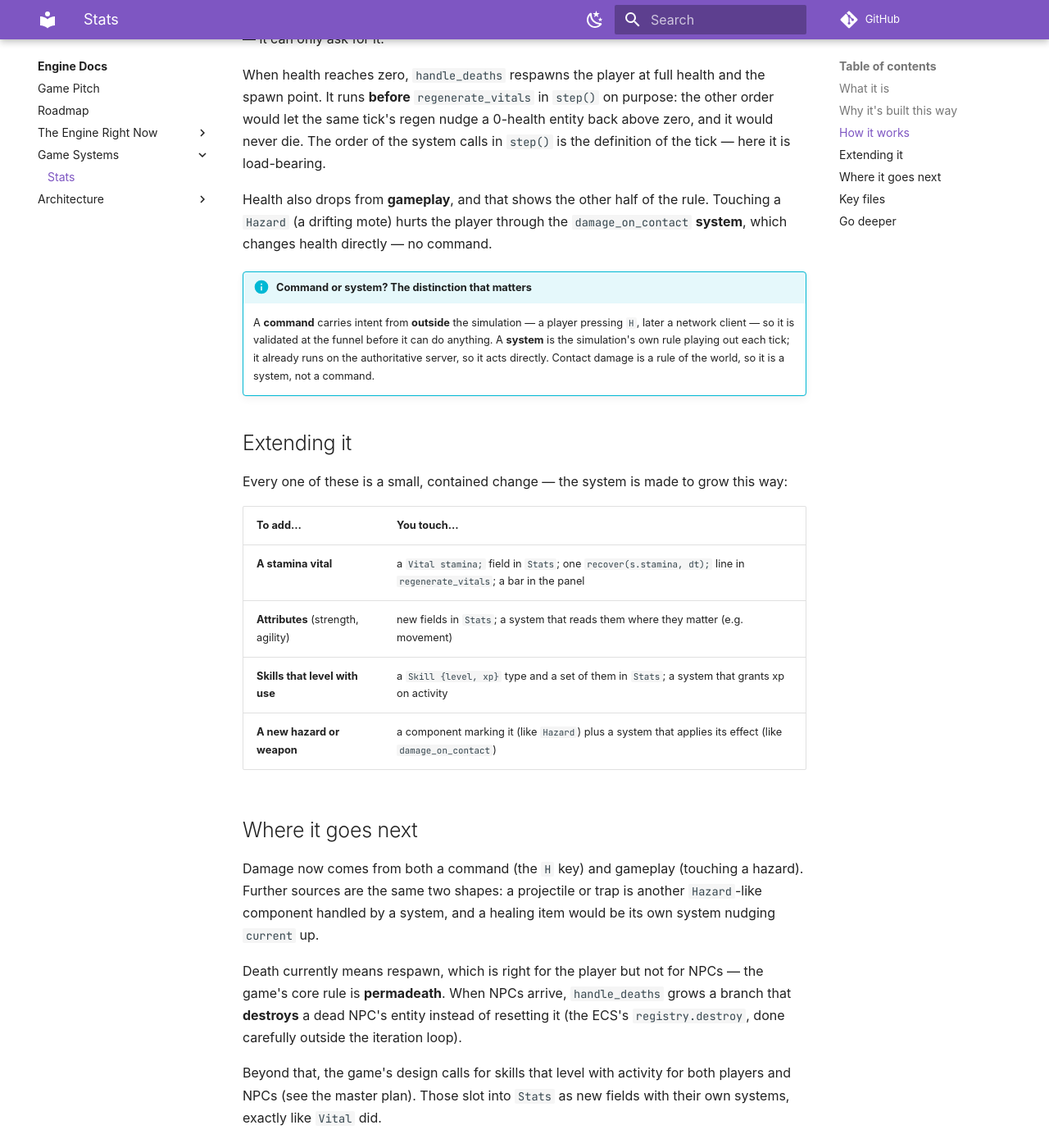
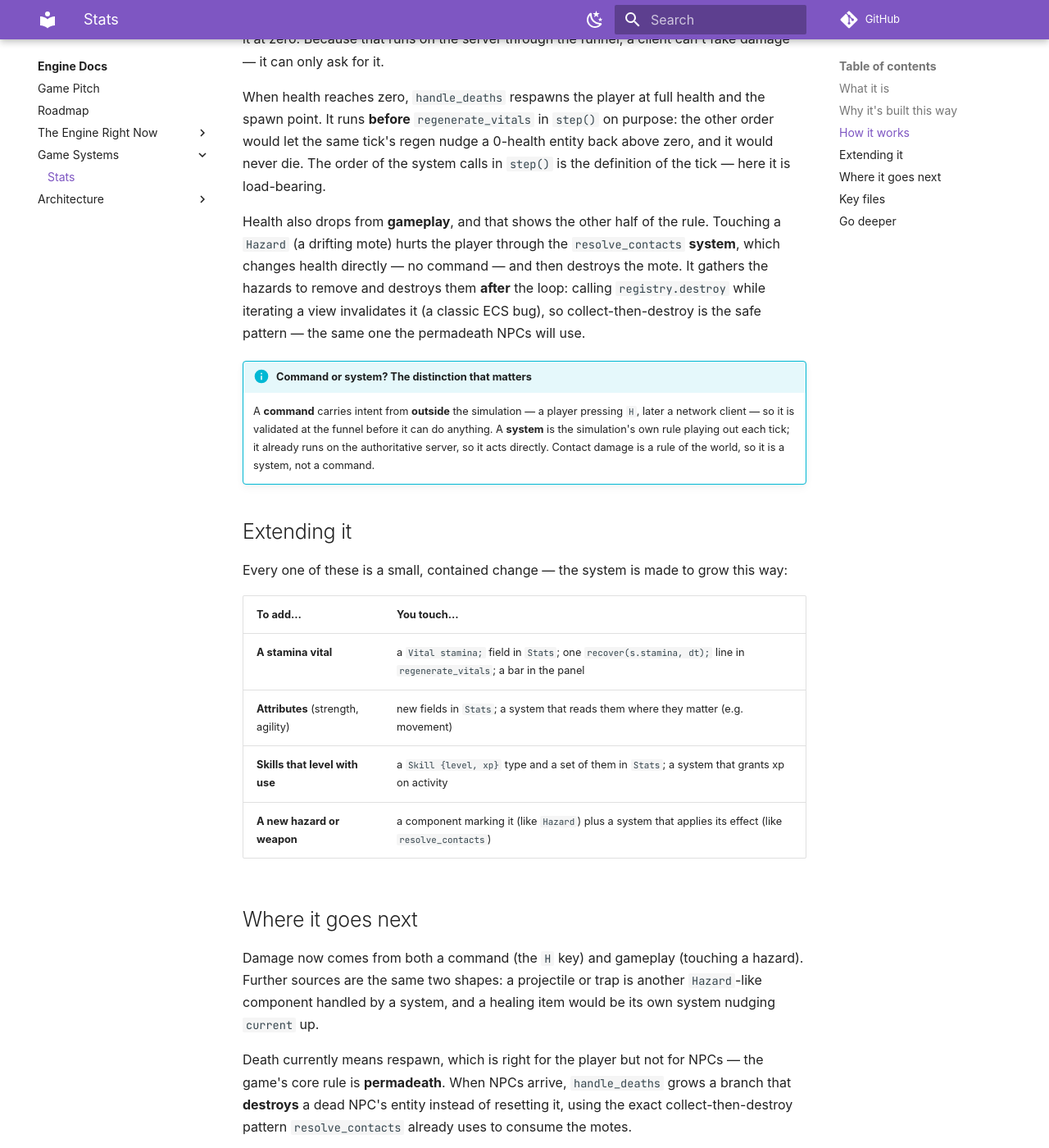
Before and after one commit to IsItJeff/game-engine, an MkDocs documentation site: the page built from docs/engine/stats-system.md, in a window 1280 px wide and 1400 px high, scrolled down 1699 px. Shown: the whole window at 82% size. Built offline with MkDocs 1.6.1 and Material for MkDocs 9.7.7, drawn with Linux system fonts in a browser that asks for light colours; some web fonts are replaced; comment, search, counter and statistics services are not loaded; some of the changed text lies outside the part shown.

Commit message:
feat: motes consumed on contact — safe entity destruction (collect-then-destroy)
Reworks contact into a discrete hit-and-consume, teaching the ECS destruction
pattern the game's permadeath needs:
- Hazard.damage_per_second -> Hazard.damage (per-hit)
- damage_on_contact -> resolve_contacts: on overlap, deal damage (clamp 0) then
  DESTROY the hazard. Gathers victims into a vector and destroys them AFTER the
  view loop — destroying mid-iteration invalidates the view (classic ECS bug)
- tests: touching damages AND consumes (reg.valid == false); far one survives
- panel help + stats doc updated; doc notes this is the same collect-then-destroy
  pattern permadeath NPCs will use

Green under dev (ASan/UBSan) and ci (-Werror); 12 sim tests pass; docs --strict green.

Co-Authored-By: Claude Fable 5 <noreply@anthropic.com>

```diff
--- a/docs/engine/stats-system.md
+++ b/docs/engine/stats-system.md
@@ -14,8 +14,9 @@ a real feature.
 - **`DamagePlayer`** — a command that subtracts from a player's health, applied
   through the funnel (the `H` key in the demo).
 - **`handle_deaths`** — a system that respawns a player whose health reaches zero.
-- **`Hazard` + `damage_on_contact`** — a component marking dangerous entities and
-  a system that hurts players who touch them (the drifting motes).
+- **`Hazard` + `resolve_contacts`** — a component marking dangerous entities and a
+  system that damages a player who touches one and then destroys it (the drifting
+  motes are consumed on contact).
 
 Honest scope: only `health` exists so far. It regenerates, it drops both when a
 debug key fires a damage command and when a drifting hazard touches the player,
@@ -72,7 +73,11 @@ the definition of the tick — here it is load-bearing.
 
 Health also drops from *gameplay*, and that shows the other half of the rule.
 Touching a `Hazard` (a drifting mote) hurts the player through the
-`damage_on_contact` **system**, which changes health directly — no command.
+`resolve_contacts` **system**, which changes health directly — no command — and
+then destroys the mote. It gathers the hazards to remove and destroys them
+*after* the loop: calling `registry.destroy` while iterating a view invalidates
+it (a classic ECS bug), so collect-then-destroy is the safe pattern — the same
+one the permadeath NPCs will use.
 
 !!! info "Command or system? The distinction that matters"
     A **command** carries intent from *outside* the simulation — a player pressing
@@ -91,7 +96,7 @@ this way:
 | **A stamina vital** | a `Vital stamina;` field in `Stats`; one `recover(s.stamina, dt);` line in `regenerate_vitals`; a bar in the panel |
 | **Attributes** (strength, agility) | new fields in `Stats`; a system that reads them where they matter (e.g. movement) |
 | **Skills that level with use** | a `Skill {level, xp}` type and a set of them in `Stats`; a system that grants xp on activity |
-| **A new hazard or weapon** | a component marking it (like `Hazard`) plus a system that applies its effect (like `damage_on_contact`) |
+| **A new hazard or weapon** | a component marking it (like `Hazard`) plus a system that applies its effect (like `resolve_contacts`) |
 
 ## Where it goes next
 
@@ -102,8 +107,9 @@ system nudging `current` up.
 
 Death currently means respawn, which is right for the player but not for NPCs —
 the game's core rule is **permadeath**. When NPCs arrive, `handle_deaths` grows a
-branch that *destroys* a dead NPC's entity instead of resetting it (the ECS's
-`registry.destroy`, done carefully outside the iteration loop).
+branch that *destroys* a dead NPC's entity instead of resetting it, using the
+exact collect-then-destroy pattern `resolve_contacts` already uses to consume the
+motes.
 
 Beyond that, the game's design calls for skills that level with activity for both
 players and NPCs (see the master plan). Those slot into `Stats` as new fields with
@@ -112,7 +118,7 @@ their own systems, exactly like `Vital` did.
 ## Key files
 
 - `engine/sim/components.hpp` — `Vital`, `Stats`, and `Hazard`.
-- `engine/sim/systems.hpp` / `systems.cpp` — `regenerate_vitals`, `handle_deaths`, and `damage_on_contact`.
+- `engine/sim/systems.hpp` / `systems.cpp` — `regenerate_vitals`, `handle_deaths`, and `resolve_contacts`.
 - `engine/sim/world.cpp` — the player's `Stats`, the motes' `Hazard`, and the lines scheduling the systems in `step()`.
 - `game/app/main.cpp` — the health bar in the debug panel.
 - `tests/sim/test_simulation.cpp` — the heal, damage, death, and contact tests.
```
Also changed, not shown: 6 other files.
